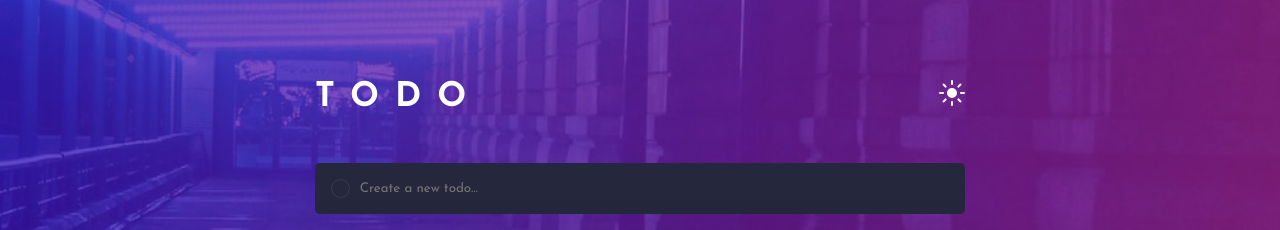
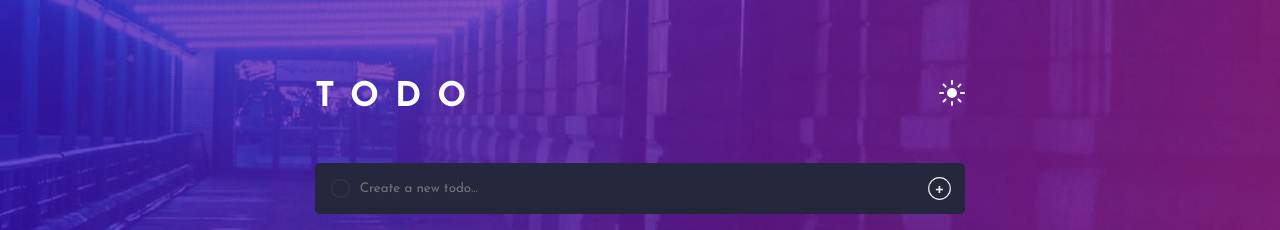
Before and after one commit to dacitto/todo-react, a React (Create React App) app: page / in a window 1280 px wide. Shown: the top 230 px of the page. Built offline with nearby package versions, Linux system fonts and the light colour scheme.

Commit message:
feat: add "add task button" also "onblur add task"

```diff
--- a/src/Componets/Header/Header.js
+++ b/src/Componets/Header/Header.js
@@ -52,7 +52,24 @@ const Header = ({ tasks, setTasks, setIsDark, isDark }) => {
         </div>
         <div className="create">
           <span className="check-circle"></span>
-          <input placeholder="Create a new todo..." onKeyUp={addTask}></input>
+          <input
+            placeholder="Create a new todo..."
+            onKeyUp={addTask}
+            onBlur={(e) => {
+              e.code = "Enter";
+              addTask(e);
+            }}
+          ></input>
+          <span
+            className="add-task-icon"
+            onClick={() => {
+              // element.dispatchEvent(
+              new KeyboardEvent("keydown", { key: "Enter" });
+              // );
+            }}
+          >
+            +
+          </span>
         </div>
       </div>
     </header>
--- a/src/Componets/Header/Header.scss
+++ b/src/Componets/Header/Header.scss
@@ -37,6 +37,29 @@
       border-radius: 50%;
       border: 1px solid var(--LightGrayishBlue);
     }
+    .add-task-icon {
+      border-radius: 50%;
+      border: 1px solid var(--VeryDarkGrayishBlue);
+      font-size: 1rem;
+      transform: scale(1.2);
+      flex-grow: 0;
+      flex-shrink: 0;
+      width: 1.2rem;
+      height: 1.2rem;
+      color: var(--VeryDarkGrayishBlue);
+      display: flex;
+      align-items: center;
+      justify-content: center;
+      transition: 0.3s all ease-in-out;
+      &:hover {
+        transform: scale(1.6);
+        cursor: pointer;
+        background-color: var(--LightGrayishBlue--hover);
+        border-color: var(--LightGrayishBlue--hover);
+        color: var(--VeryDarkGrayishBlue);
+        transition: 0.3s all ease-in-out;
+      }
+    }
     input {
       border: none;
       height: max-content;
@@ -69,5 +92,12 @@
     .check-circle {
       border: 1px solid var(--VeryDarkGrayishBlue);
     }
+    .add-task-icon {
+      color: #eee;
+      border-color: #eee;
+      &:hover {
+        color: var(--VeryDarkDesaturatedBlue);
+      }
+    }
   }
 }
```
